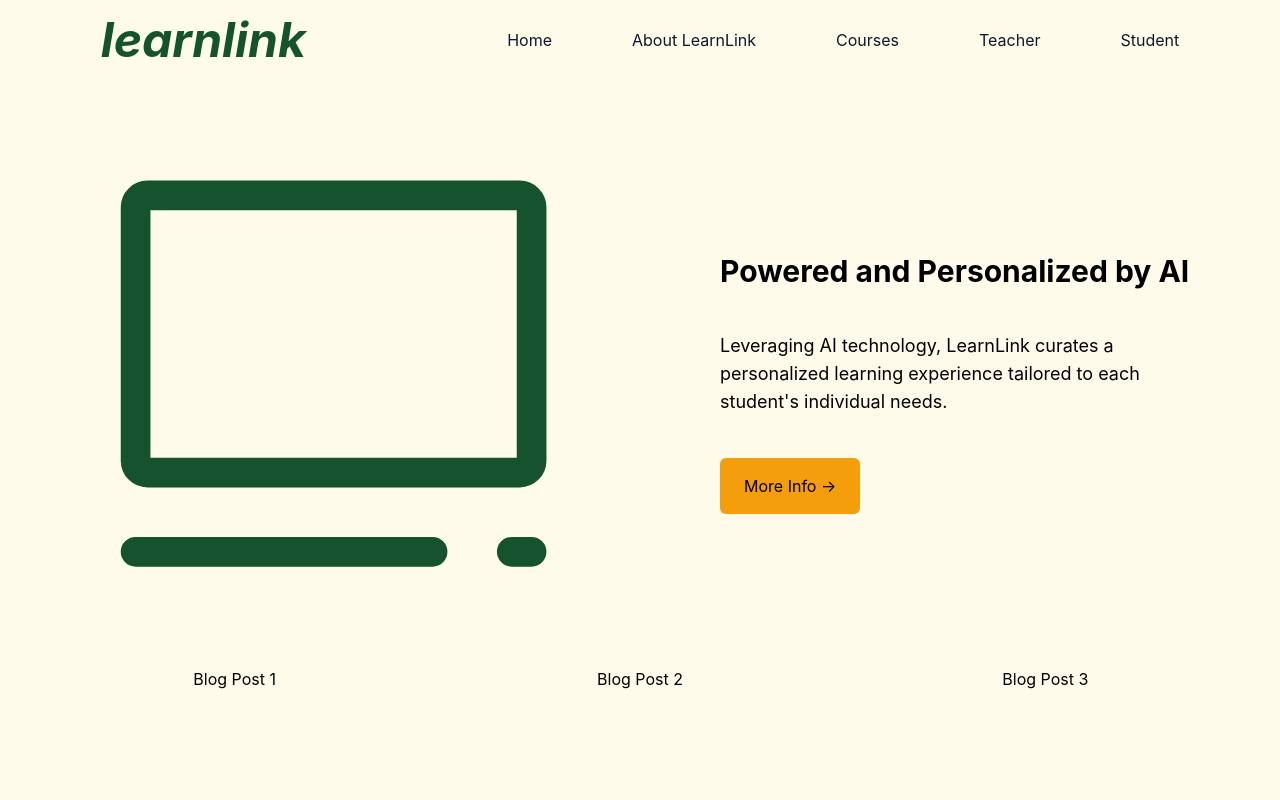
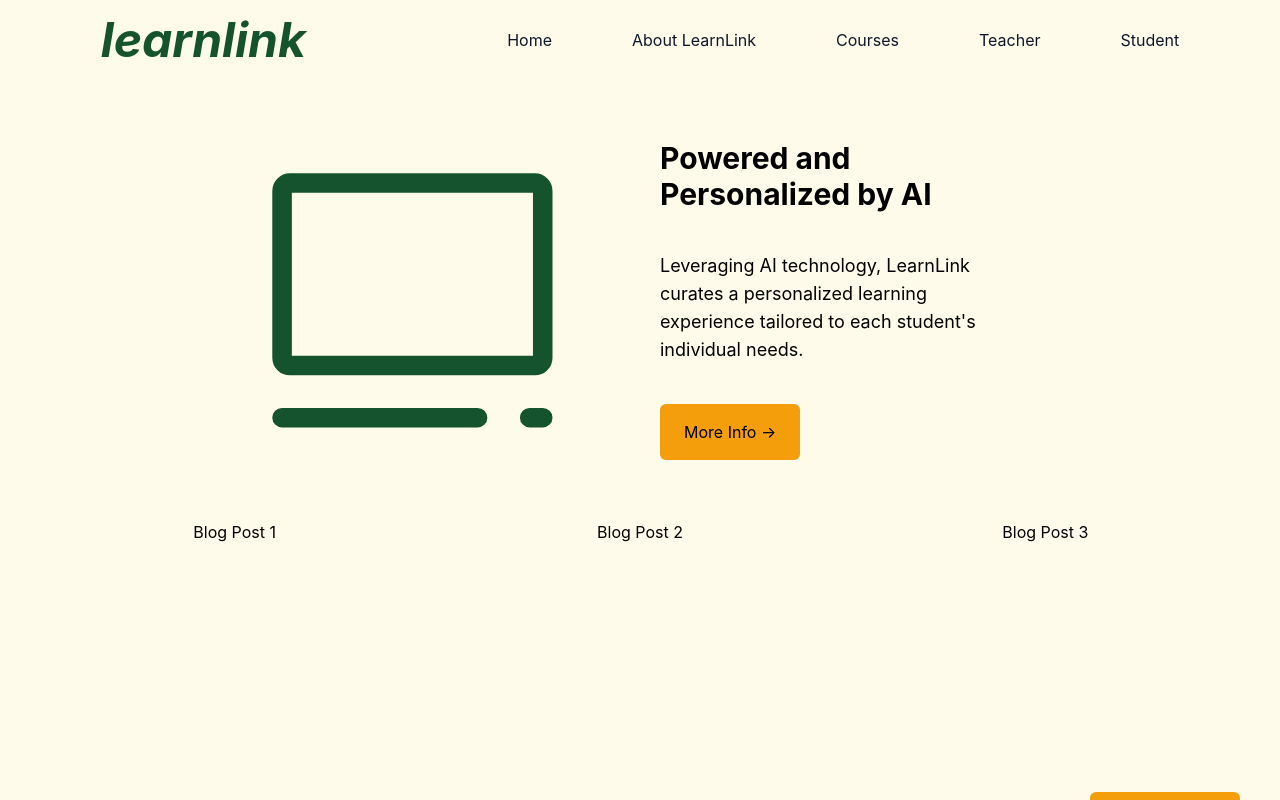
Before and after one commit to nolannash/LearnLink, a React (Create React App) app in the folder client/: page / in a window 1280 px wide. Shown: the top 800 px of the page. Built offline with nearby package versions, Linux system fonts and the light colour scheme; no server answers.

Commit message:
home page and routes

```diff
--- a/client/src/App.js
+++ b/client/src/App.js
@@ -5,6 +5,8 @@ import { Routes, Route } from "react-router-dom";
 import Navigation from "./components/common/Navigation";
 import Footer from "./components/common/Footer";
 import Home from "./components/common/pages/Home";
+import About from "./components/common/pages/About";
+import Courses from "./components/common/pages/Courses";
 import StudentDash from "./components/common/student/StudentDash";
 import TeacherDash from "./components/common/teacher/TeacherDash";
 
@@ -16,6 +18,8 @@ function App() {
         <Route path="/" element={<Home />} />
         <Route path="/student-dashboard" element={<StudentDash />} />
         <Route path="/teacher-dashboard" element={<TeacherDash />} />
+        <Route path="/about" element={<About />} />
+        <Route path="/courses" element={<Courses />} />
       </Routes>
       <Footer />
     </div>
--- a/client/src/components/common/Navigation.js
+++ b/client/src/components/common/Navigation.js
@@ -1,6 +1,7 @@
 // Navigation.js
 
 import React, { useState } from "react";
+import { Link } from "react-router-dom";
 
 import TeacherForms from "./teacher/TeacherForms"; // Import the function
 import StudentForms from "./student/StudentForms"; // Import the function
@@ -25,19 +26,19 @@ const Navigation = () => {
     setStudentModalOpen(false);
   };
 
-  const handleScrollTo = (targetId) => {
-    smoothScroll(targetId);
-  };
+  // const handleScrollTo = (targetId) => {
+  //   smoothScroll(targetId);
+  // };
 
-  function smoothScroll(targetId) {
-    const targetElement = document.getElementById(targetId);
-    if (targetElement) {
-      window.scrollTo({
-        behavior: "smooth",
-        top: targetElement.offsetTop,
-      });
-    }
-  }
+  // function smoothScroll(targetId) {
+  //   const targetElement = document.getElementById(targetId);
+  //   if (targetElement) {
+  //     window.scrollTo({
+  //       behavior: "smooth",
+  //       top: targetElement.offsetTop,
+  //     });
+  //   }
+  // }
 
   return (
     <nav className=" py-4 top-0 z-50">
@@ -46,15 +47,9 @@ const Navigation = () => {
           learnlink
         </div>
         <div className="hidden md:flex space-x-20  cursor-pointer text-slate-900 hover:text-gray-600 ">
-          <div className="" onClick={() => handleScrollTo("home")}>
-            Home
-          </div>
-          <div className="" onClick={() => handleScrollTo("about")}>
-            About LearnLink
-          </div>
-          <div className="" onClick={() => handleScrollTo("courses")}>
-            Courses
-          </div>
+          <Link to="/">Home</Link>
+          <Link to="/about">About LearnLink</Link>
+          <Link to="/courses">Courses</Link>
           <div className="" onClick={openTeacherModal}>
             Teacher
           </div>
--- a/client/src/components/common/pages/Home.js
+++ b/client/src/components/common/pages/Home.js
@@ -5,13 +5,13 @@ const Home = () => {
     <div>
       <section
         id="home"
-        className="grid grid-cols-2 grid-rows-3 m-10 items-center justify-center"
+        className="grid grid-cols-6 m-10 items-center justify-center"
       >
-        <div className="stroke-green-900 row-span-3 p-4 ml-10 ">
+        <div className="col-start-2 col-span-2 row-span-3 stroke-green-900 p-4 ">
           <svg
             xmlns="http://www.w3.org/2000/svg"
-            width="90%"
-            height="90%"
+            width="85%"
+            height="85%"
             fill="none"
             stroke-width="1.5"
             viewBox="0 0 24 24"
@@ -30,16 +30,16 @@ const Home = () => {
             ></path>
           </svg>
         </div>
-        <div className="ml-20 self-end">
+        <div className=" col-span-2 p-5 self-end">
           <h1 className="font-bold text-3xl">Powered and Personalized by AI</h1>
         </div>
-        <div className="px-20">
+        <div className="p-5 col-start-4 col-span-2">
           <p className="text-lg">
             Leveraging AI technology, LearnLink curates a personalized learning
             experience tailored to each student's individual needs.
           </p>
         </div>
-        <div className="self-start ml-20">
+        <div className="col-start-4 self-start p-5 mt-0">
           <button
             type="button"
             className="text-center bg-amber-500 py-4 px-6 rounded-md"
```
